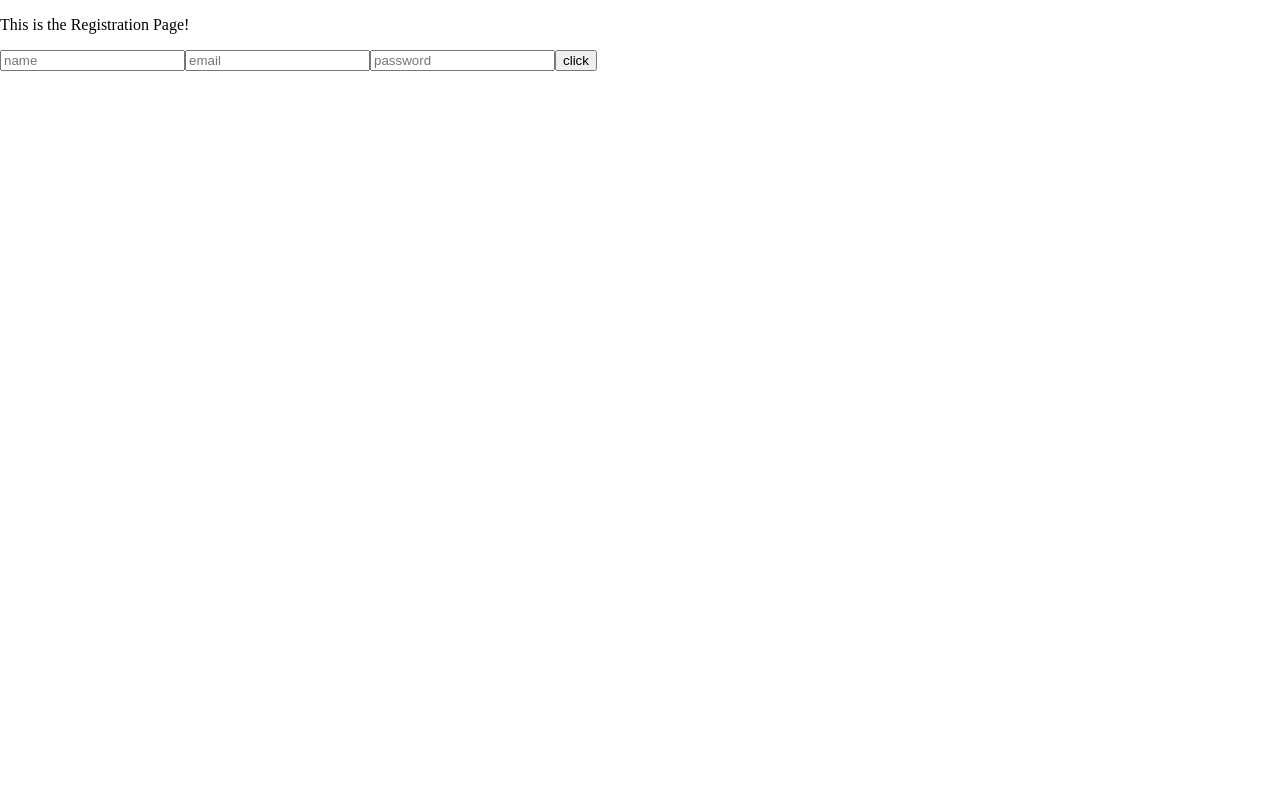
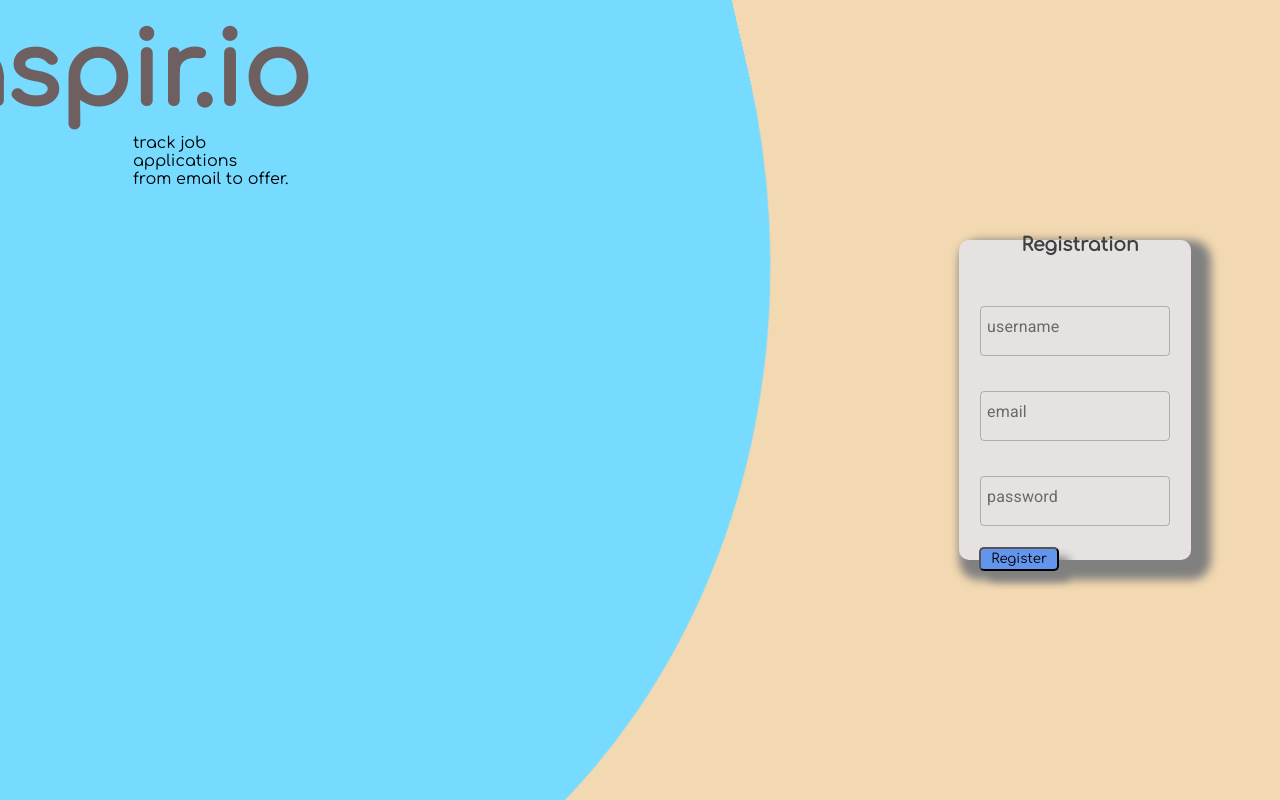
Before and after one commit to ACL-JobsTeam/jobs-fe-react, a React app: page /register in a window 1280 px wide. Built offline with nearby package versions, Linux system fonts and the light colour scheme.

Commit message:
register styling

```diff
--- a/src/containers/Dashboard/Dashboard.jsx
+++ b/src/containers/Dashboard/Dashboard.jsx
@@ -24,8 +24,6 @@ import {
 import ColumnsList from './ColumnsList';
 import EditorModal from './EditorModal';
 
-
-
 export default function Dashboard() {
   const [columnsObject, setcolumnsObject] = useState(null);
   const [columnsIdArray, setcolumnsIdArray] = useState(null);
@@ -48,16 +46,19 @@ export default function Dashboard() {
   const updateColumnOrder = async (updatedColumns) => {
     const jsonData = await fetchUpdateColumnOrder(updatedColumns);
 
-    if(jsonData.updated === Object.keys(columnsObject).length) {
+    if (jsonData.updated === Object.keys(columnsObject).length) {
       return true;
     }
   };
 
   // Add single column. +CREDS +RESP
   const handleAddColumn = async () => {
-    const jsonData = await fetchHandleAddColumn(newColNameInput, columnsIdArray);
+    const jsonData = await fetchHandleAddColumn(
+      newColNameInput,
+      columnsIdArray
+    );
 
-    if(jsonData) {
+    if (jsonData) {
       const newColumn = jsonData[0];
       const { column_id } = newColumn;
 
@@ -81,10 +82,10 @@ export default function Dashboard() {
       \nApplications within the column will be permanently removed.`
     );
 
-    if(confirmDelete) {
+    if (confirmDelete) {
       const jsonData = await fetchHandleDeleteColumn(columnId);
 
-      if(jsonData) {
+      if (jsonData) {
         setcolumnsIdArray((prevArr) => {
           const position = prevArr.indexOf(jsonData[0].column_id);
           const copy = [...prevArr];
@@ -102,7 +103,7 @@ export default function Dashboard() {
   const handleRenameColumn = async (colId, newName) => {
     const jsonData = await fetchHandleRenameColumn(colId, newName);
 
-    if(jsonData) {
+    if (jsonData) {
       const { name } = jsonData;
 
       setcolumnsObject((prevObj) => {
@@ -125,7 +126,7 @@ export default function Dashboard() {
   const handleAddNewApp = async (colId, title, company, jobUrl) => {
     const jsonData = await fetchHandleAddNewApp(title, company, jobUrl);
 
-    if(jsonData) {
+    if (jsonData) {
       setcolumnsObject((prevObj) => {
         const destinationColumn = prevObj[colId];
 
@@ -161,10 +162,10 @@ export default function Dashboard() {
       \nThis application will be permanently removed.`
     );
 
-    if(confirmDelete){
+    if (confirmDelete) {
       const jsonData = await fetchHandleDeleteApp(appId);
 
-      if(jsonData) {
+      if (jsonData) {
         setcolumnsObject((prevObj) => {
           const modifiedColumn = prevObj[colId];
 
@@ -196,7 +197,7 @@ export default function Dashboard() {
   const handleUpdateApp = async (colId, appId, title, company, jobUrl) => {
     const jsonData = await fetchHandleUpdateApp(appId, title, company, jobUrl);
 
-    if(jsonData) {
+    if (jsonData) {
       setJobApps((prevObj) => {
         const destinationArray = prevObj[colId];
 
@@ -213,14 +214,14 @@ export default function Dashboard() {
     const { destination, source, draggableId, type } = result;
 
     // Do nothing if dropped outside droppable or in same column and same index.
-    if(
+    if (
       !destination ||
       (destination.droppableId === source.droppableId &&
         destination.index === source.index)
     )
       return;
 
-    if(type === 'column') {
+    if (type === 'column') {
       const newColumnOrder = [...columnsIdArray];
       newColumnOrder.splice(source.index, 1);
       newColumnOrder.splice(destination.index, 0, draggableId);
@@ -232,9 +233,9 @@ export default function Dashboard() {
       return;
     }
 
-    if(type === 'app-list') {
+    if (type === 'app-list') {
       // If source and destination are the same.
-      if(source.droppableId === destination.droppableId) {
+      if (source.droppableId === destination.droppableId) {
         setcolumnsObject((prevObj) => {
           const destinationColumn = prevObj[destination.droppableId];
 
@@ -271,7 +272,7 @@ export default function Dashboard() {
       }
 
       // If source and destination columns are not the same.
-      if(source.droppableId !== destination.droppableId) {
+      if (source.droppableId !== destination.droppableId) {
         setcolumnsObject((prevObj) => {
           const sourceColumn = prevObj[source.droppableId];
           const destinationColumn = prevObj[destination.droppableId];
@@ -356,17 +357,17 @@ export default function Dashboard() {
     setnewColNameInput('');
     fetchAndModifyColumns();
     fetchAndModifyApplications();
-
   }, []);
 
   // If all the data loads:
-  if(columnsObject && columnsIdArray && jobApps) {
+  if (columnsObject && columnsIdArray && jobApps) {
     return (
       <DragDropContext onDragEnd={onDragEnd}>
-        <div style={{
-          background: 'white',
-        }}>
-
+        <div
+          style={{
+            background: 'white',
+          }}
+        >
           <EditorModal
             editorVis={editorVis}
             setEditorVis={setEditorVis}
@@ -402,13 +403,15 @@ export default function Dashboard() {
               )}
             </Droppable>
 
-            <section style={{
-              display: 'flex',
-              flexDirection: 'column',
-              justifyContent: 'center',
-              width: '20vw',
-              alignSelf: 'center'
-            }}>
+            <section
+              style={{
+                display: 'flex',
+                flexDirection: 'column',
+                justifyContent: 'center',
+                width: '20vw',
+                alignSelf: 'center',
+              }}
+            >
               <TextField
                 variant="outlined"
                 id="col-new-input"
@@ -416,20 +419,13 @@ export default function Dashboard() {
                 label="New Column Title"
                 value={newColNameInput}
                 onChange={(e) => setnewColNameInput(e.target.value)}
-              >
-              </TextField>
-              <IconButton
-                onClick={handleAddColumn}
-                aria-label="Add Column"
-              >
+              ></TextField>
+              <IconButton onClick={handleAddColumn} aria-label="Add Column">
                 <AddCircleIcon fontSize="large" />
               </IconButton>
             </section>
           </div>
-
-
         </div>
-
       </DragDropContext>
     );
   }
@@ -440,7 +436,7 @@ export default function Dashboard() {
         height: '90vh',
         display: 'flex',
         justifyContent: 'center',
-        alignItems: 'center'
+        alignItems: 'center',
       }}
     >
       <CircularProgress />
--- a/src/containers/Login/Login.jsx
+++ b/src/containers/Login/Login.jsx
@@ -61,10 +61,7 @@ const Login = ({ setLoading }) => {
         </div>
       </div>
 
-      <nav className="nav">
-        <Link to="/dashboard">dashboard</Link>
-        <Link to="/search">search</Link>
-      </nav>
+      <nav className="nav"></nav>
       <div>
         <span className="error">{err}</span>
       </div>
--- a/src/containers/Login/login.css
+++ b/src/containers/Login/login.css
@@ -155,6 +155,13 @@ body {
   margin-left: 20px;
 }
 
+.register-form {
+  display: flex;
+  height: 40vh;
+  width: 32vh;
+  align-content: space-evenly;
+}
+
 .signup-form button:hover {
   transform: scale(1.2, 1.2);
   cursor: pointer;
--- a/src/containers/Registration/Register.jsx
+++ b/src/containers/Registration/Register.jsx
@@ -1,8 +1,10 @@
 import React, { useState } from 'react';
 import { Redirect } from 'react-router';
+import TextField from '@material-ui/core/TextField';
+import '../Login/login.css';
 
 const Register = () => {
-  const [username, setUserame] = useState('');
+  const [username, setUsername] = useState('');
   const [email, setEmail] = useState('');
   const [password, setPassword] = useState('');
   const [redirect, setRedirect] = useState(false);
@@ -12,53 +14,99 @@ const Register = () => {
   const submit = async (e) => {
     e.preventDefault();
 
-    const res = await fetch(`${process.env.REACT_APP_BASE_URL}/api/v1/auth/register`, {
-      method: 'POST',
-      headers: { 'Content-Type': 'application/json' },
-      body: JSON.stringify({
-        username,
-        email,
-        password
-      })
-    });
+    const res = await fetch(
+      `${process.env.REACT_APP_BASE_URL}/api/v1/auth/register`,
+      {
+        method: 'POST',
+        headers: { 'Content-Type': 'application/json' },
+        body: JSON.stringify({
+          username,
+          email,
+          password,
+        }),
+      }
+    );
     const json = await res.json();
     const details = json.details;
 
-
-    if(details === 'email already in use') {
+    if (details === 'email already in use') {
       setEmailErr('email invalid');
     }
 
-    if(details === 'username already in use') {
+    if (details === 'username already in use') {
       setUsernameErr('username invalid');
     }
-    if(details === 'created user') {
+    if (details === 'created user') {
       setRedirect(true);
     }
   };
 
-
-
-  if(redirect) {
+  if (redirect) {
     return <Redirect to={'/'} />;
   }
-  if(usernameErr === 'username invalid') {
+  if (usernameErr === 'username invalid') {
     setUsernameErr('sorry that username is taken');
   }
-  if(emailErr === 'email invalid') {
+  if (emailErr === 'email invalid') {
     setEmailErr('sorry that email is taken');
   }
   return (
-    <>
-      <p>This is the Registration Page!</p>
-      <div>{usernameErr}{emailErr}</div>
-      <form onSubmit={submit}>
-        <input placeholder="name" onChange={e => setUserame(e.target.value)} />
-        <input type="email" placeholder="email" onChange={e => setEmail(e.target.value)} />
-        <input type="password" placeholder="password" onChange={e => setPassword(e.target.value)} />
-        <button type="submit">click</button>
+    <div className="login-ctn">
+      <div className="box">
+        <div className="wave -three"></div>
+      </div>
+      <div className="header">
+        <h2 className="logo">aspir.io</h2>
+        <div className="subtitle">
+          <span>
+            track job applications
+            <br />
+            from email to offer.
+          </span>
+        </div>
+      </div>
+      <div className="nav">
+        {usernameErr}
+        {emailErr}
+      </div>
+      <form onSubmit={submit} className="signup-form register-form">
+        <section className="user-inputs">
+          <h3>Registration</h3>
+          <div>
+            <TextField
+              id="outlined-basic"
+              label="username"
+              variant="outlined"
+              onChange={(e) => setUsername(e.target.value)}
+              className="username-input"
+            />
+          </div>
+          <div>
+            <TextField
+              id="outlined-basic"
+              label="email"
+              type="email"
+              variant="outlined"
+              onChange={(e) => setEmail(e.target.value)}
+              className="password-input"
+            />
+          </div>
+          <div>
+            <TextField
+              id="outlined-basic"
+              label="password"
+              type="password"
+              variant="outlined"
+              onChange={(e) => setPassword(e.target.value)}
+              className="password-input"
+            />
+          </div>
+          <button type="submit" className="register">
+            Register
+          </button>
+        </section>
       </form>
-    </>
+    </div>
   );
 };
 
```
Also changed, not shown: src/index.html (+8 -2 lines), 1 other file (tests, documents, lock files or other folders).
